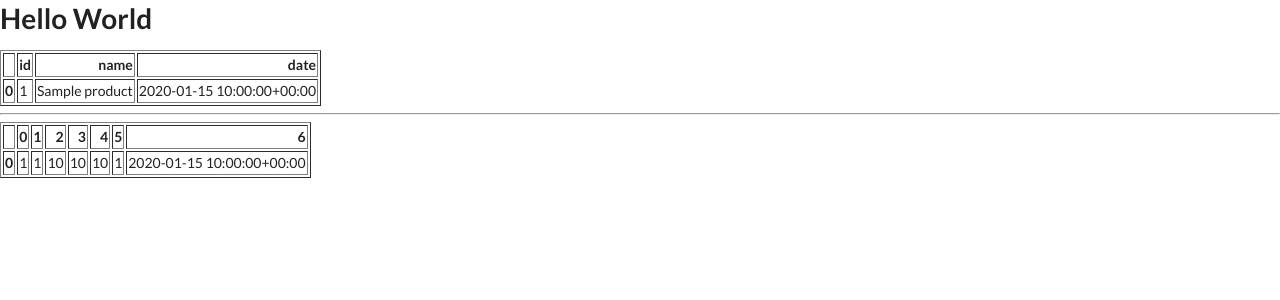
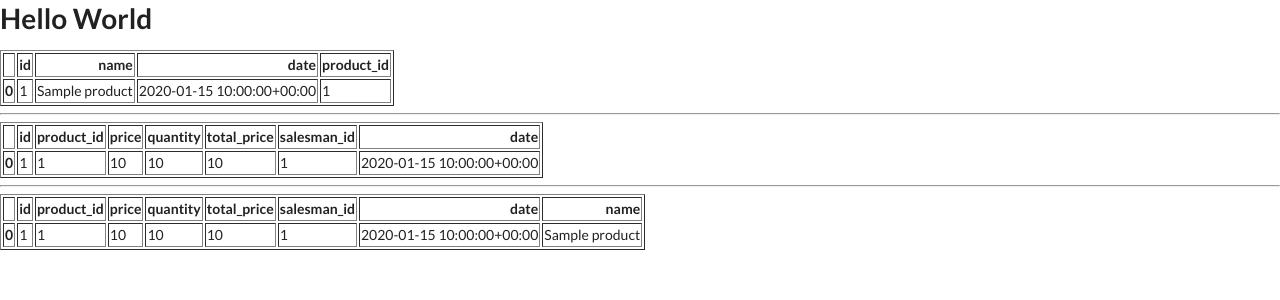
Before and after one commit to Fahad-Md-Kamal/python-learning, a Django app: page /product/ in a window 1280 px wide. Shown: the top 300 px of the page. Run offline with Django 3.2, Linux system fonts and the light colour scheme; tables that the repository leaves empty hold one stand-in row (values such as "Sample post").

Commit message:
array merging and array custom modification done

```diff
--- a/products/models.py
+++ b/products/models.py
@@ -22,4 +22,4 @@ class Purchase(models.Model):
         super().save(*args, **kwargs)
 
     def __str__(self) -> str:
-        return f"Sold {self.product.name} - {self.quantity} items for {self.total_price}"
+        return f"Sold {self.quantity} - {self.product.name} - for {self.total_price}"
--- a/products/templates/products/main.html
+++ b/products/templates/products/main.html
@@ -7,6 +7,8 @@
 {{ products | safe }}
 <hr>
 {{ purchase | safe }}
+<hr>
+{{ df | safe }}
 
 {% endblock content %}
 
--- a/products/views.py
+++ b/products/views.py
@@ -2,13 +2,20 @@ from django.shortcuts import render
 from products.models import Product, Purchase
 import pandas as pd
 
-####### Time 1.06.15
 
 def chart_select_view(request):
     product_df = pd.DataFrame(Product.objects.all().values())
-    purchase_df = pd.DataFrame(Purchase.objects.all().values_list())
+    purchase_df = pd.DataFrame(Purchase.objects.all().values())
+    product_df['product_id'] = product_df['id']
+    # merge two arrays and drop repeting columns with drop()
+    # rename fields using dictionary with rename() funciton of
+    # first dimention known as axis
+    df = pd.merge(purchase_df, product_df, on='product_id')\
+        .drop(['id_y', 'date_y'], axis=1)\
+        .rename({'id_x': 'id', 'date_x': 'date'}, axis=1)
     context = {
         'products': product_df.to_html(),
-        'purchase': purchase_df.to_html()
+        'purchase': purchase_df.to_html(),
+        'df': df.to_html(),
     }
     return render(request, 'products/main.html', context)
```
